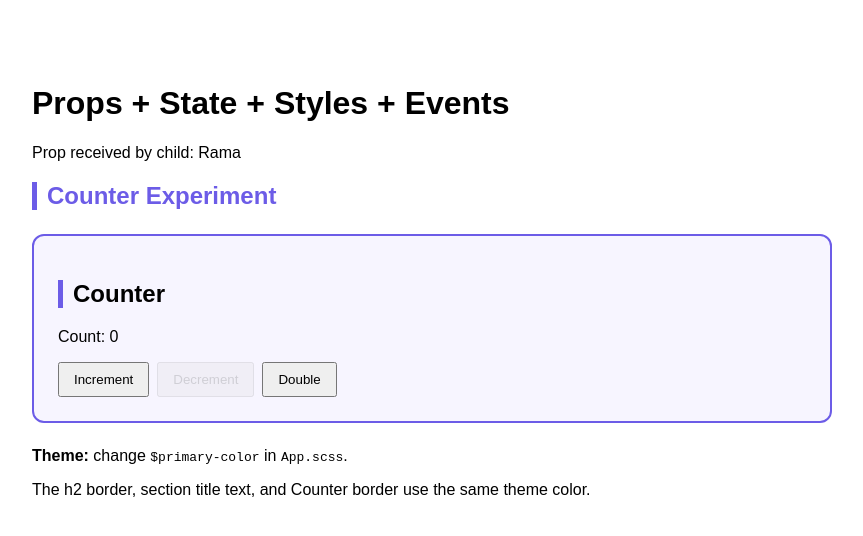
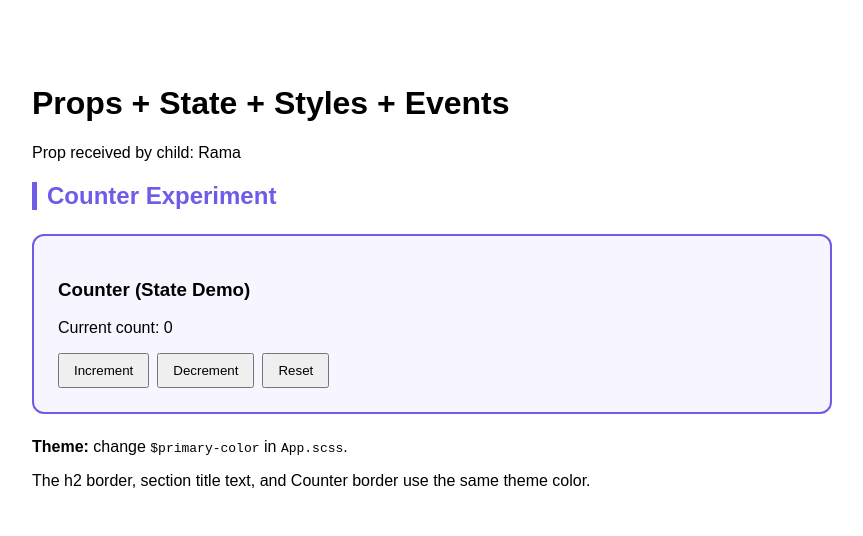
Before and after one commit to shiva31rama-cell/FSD2-LAB-SYLLABUS, a React (Vite) app in the folder 06-react-props-states-styles-events/: page / in a window 1280 px wide. Shown: the top 536 px of the page, without its empty margins (208-1071 px from the left). Built offline with nearby package versions, Linux system fonts and the light colour scheme.

Commit message:
feat: align 06-react-props-states-styles-events with lab handout

```diff
--- a/06-react-props-states-styles-events/src/Counter.jsx
+++ b/06-react-props-states-styles-events/src/Counter.jsx
@@ -1,48 +1,16 @@
 import { useState } from 'react';
-
 import styles from './Counter.module.css';
 
-/**
- * Counter component
- *
- * Demonstrates:
- * - useState
- * - Click events
- * - Updating state
- * - Conditional button disabling
- */
-function Counter() {
+export default function Counter() {
   const [count, setCount] = useState(0);
-
-  // Increase the counter by 1.
-  function increment() {
-    setCount(count + 1);
-  }
-
-  // Decrease the counter by 1.
-  function decrement() {
-    setCount(count - 1);
-  }
-
-  // Double the current counter value.
-  function double() {
-    setCount(count * 2);
-  }
 
   return (
     <section className={styles.counter}>
-      <h2>Counter</h2>
-      <p>Count: {count}</p>
-
-      <button onClick={increment}>Increment</button>
-
-      <button disabled={count === 0} onClick={decrement}>
-        Decrement
-      </button>
-
-      <button onClick={double}>Double</button>
+      <h3>Counter (State Demo)</h3>
+      <p>Current count: {count}</p>
+      <button onClick={() => setCount(count + 1)}>Increment</button>
+      <button onClick={() => setCount(count - 1)}>Decrement</button>
+      <button onClick={() => setCount(0)}>Reset</button>
     </section>
   );
 }
-
-export default Counter;
```
